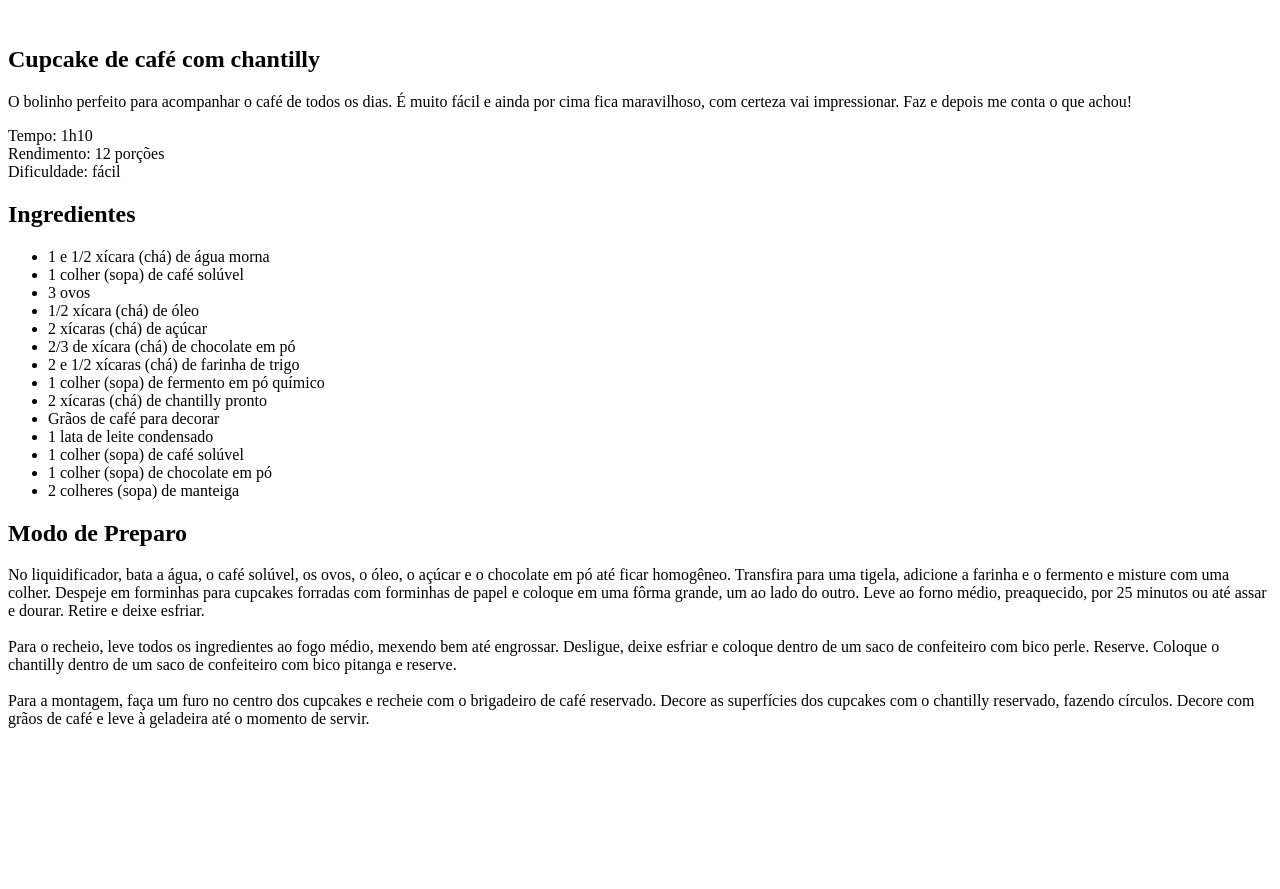
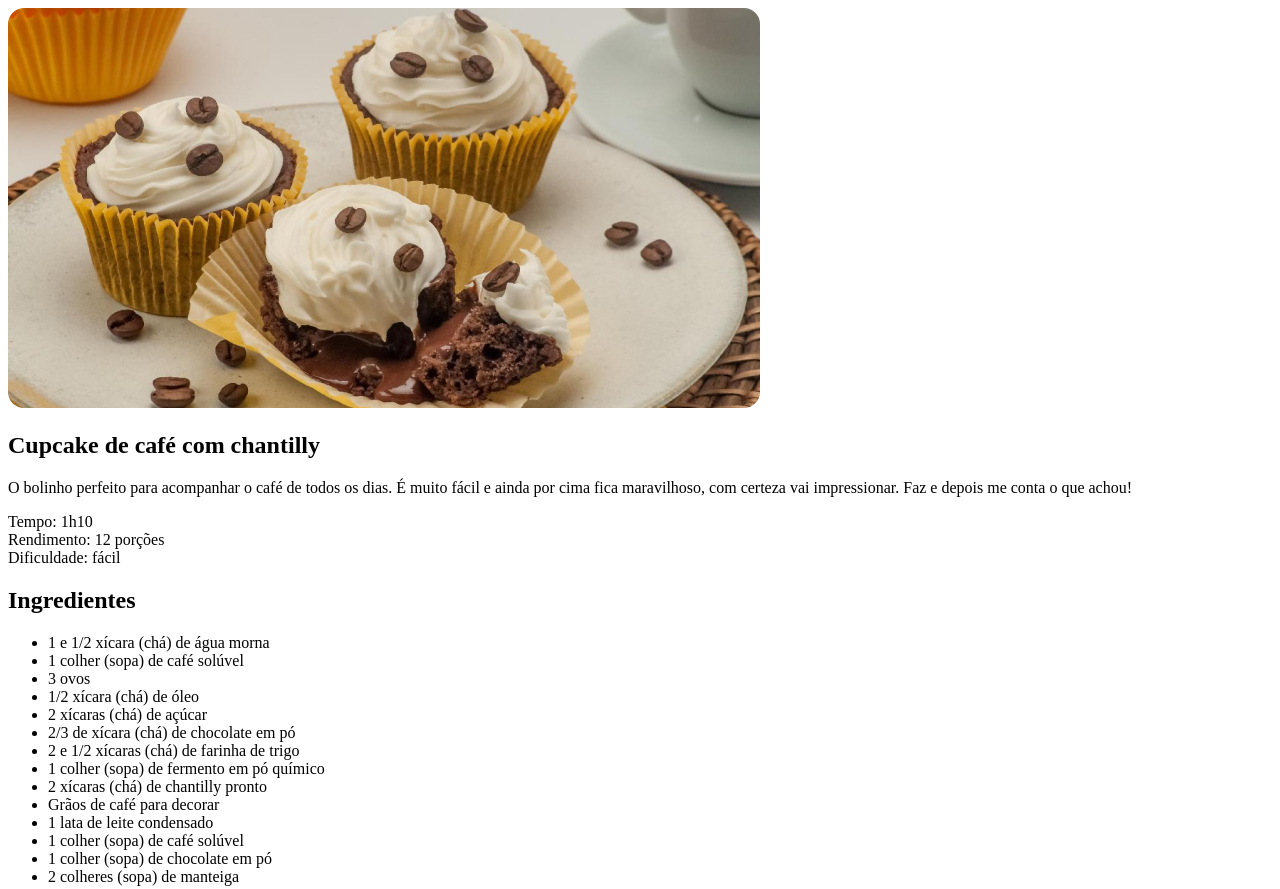
Before and after one commit to JoaoMagnago/mba-01-receita, a plain HTML site: page index.html in a window 1280 px wide. Shown: the top 889 px of the page. Before the commit the page ends 800 px from the top, so only its background shows below. Drawn offline with Linux system fonts and the light colour scheme.

Commit message:
feat: add main image to page

```diff
--- a/index.html
+++ b/index.html
@@ -4,14 +4,17 @@
 <head>
   <meta charset="UTF-8">
   <meta name="viewport" content="width=device-width, initial-scale=1.0">
+
   <title>Página de receita</title>
+
+  <link rel="stylesheet" href="style.css">
 </head>
 
 <body>
   <div id="page">
 
     <main>
-      <img src="" alt="" />
+      <img src="assets/main-image.jpg" alt="Imagem de um cupcake com grãos de café e chantilly" />
       <section id="about">
         <h1>Cupcake de café com chantilly</h1>
 
--- /dev/null
+++ b/style.css
@@ -0,0 +1,3 @@
+img {
+  border-radius: 16px;
+}
```
Also changed, not shown: assets/bg-image.jpg (added), assets/main-image.jpg (added), 1 other file.
